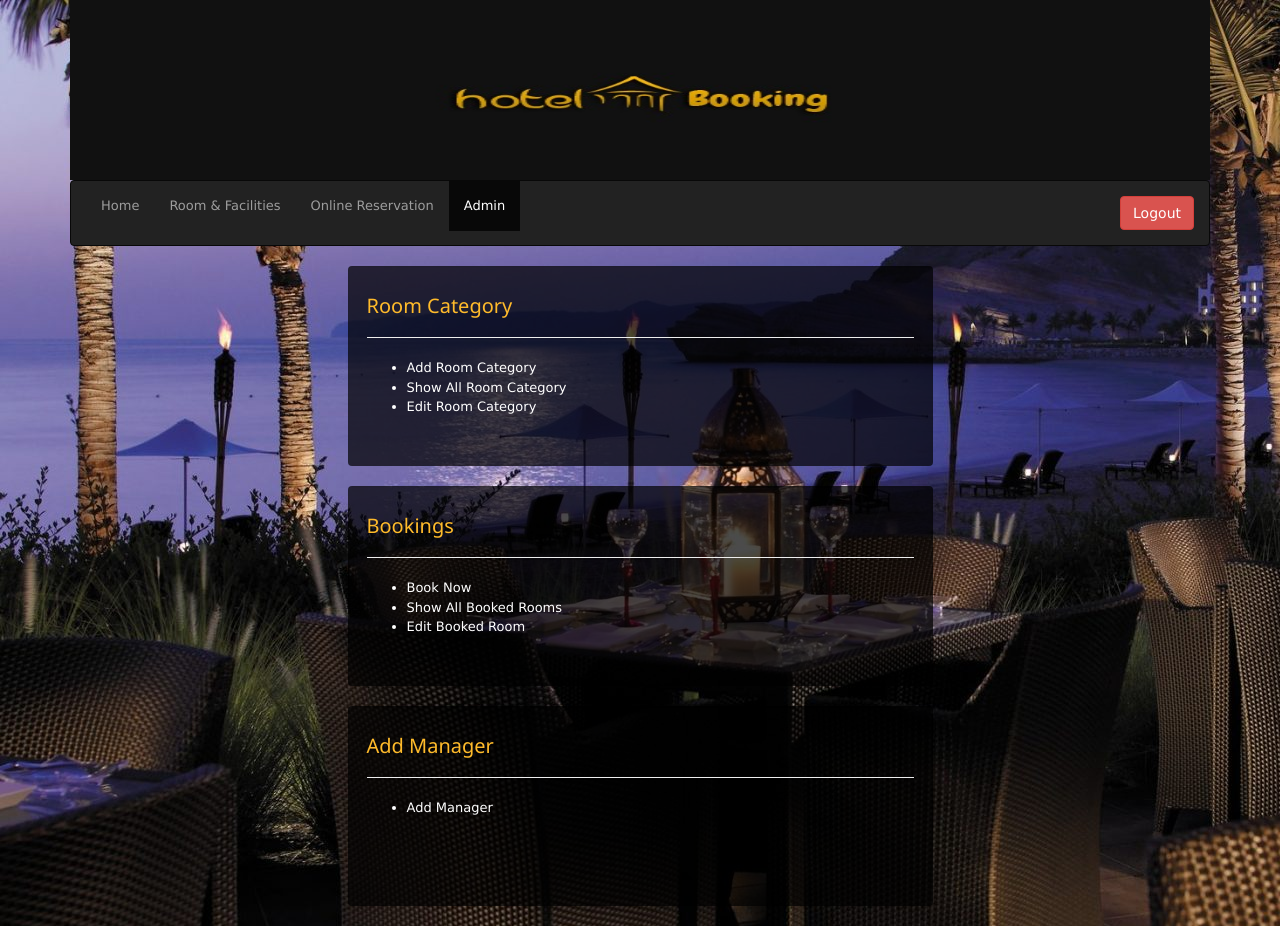
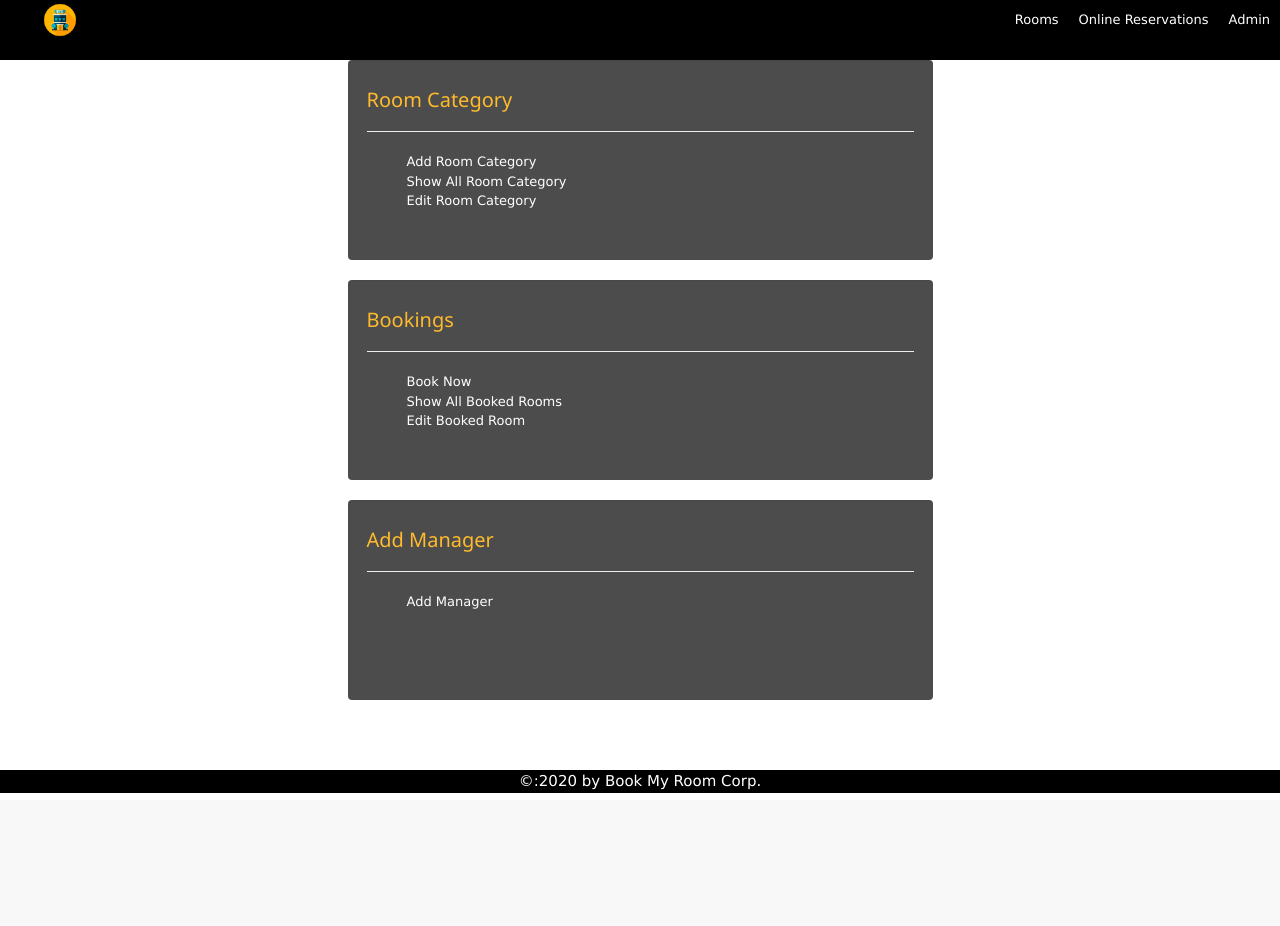
Before and after one commit to itsatharvpatil/Hotel-Booking-Project, a PHP site: page /admin.php in a window 1280 px wide. After the commit the page ends 793 px from the top, so only its background shows below. Run offline with PHP 8.4, Linux system fonts and the light colour scheme; the visitor is signed in with stand-in values (Sample User, id 1); some libraries are stand-ins or nearby versions.

Commit message:
Update admin.php

```diff
--- a/hotel booking/admin.php
+++ b/hotel booking/admin.php
@@ -37,9 +37,11 @@ if(isset($_GET['q']))
         }
 
         body {
-            background-image: url('images/home_bg.jpg');
+            background-color: #ffffff;
             background-repeat: no-repeat;
             background-attachment: fixed;
+            margin: 0px;
+            padding: 0px;
         }
 
         h4 {
@@ -50,34 +52,59 @@ if(isset($_GET['q']))
             color: white;
             font-size: 13px;
         }
+        header{
+                background:#000000;
+                height: 60px;
+            }
+            a{
+                color:#ffffff;
+                text-decoration: none;
+            }
+            ul li{
+                list-style-type: none;
+            }
+            #left-nav{
+                float:left;
+            }
+            #right-nav{
+                float:right;
+            }
+            #right-nav li{
+                float:left;
+                display: inline-block;
+                margin: 10px;
+            }
+            footer{
+                clear: both;
+                background-color: #000000;
+                margin-top: 50px;
+                text-align: center;
+                padding: 10;
+                color: #ffffff;
+            }
+            #logo{
+                height: 40px;
+                width: 40px;
+            }
     </style>
 
 
 </head>
 
 <body>
-    <div class="container">
 
 
-        <img class="img-responsive" src="images/home_banner.jpg" style="width:100%; height:180px;">
-        <nav class="navbar navbar-inverse">
-            <div class="container-fluid">
-                <ul class="nav navbar-nav">
-                    <li><a href="index.php">Home</a></li>
-                    <li><a href="room.php">Room &amp; Facilities</a></li>
-                    <li><a href="reservation.php">Online Reservation</a></li>
-                    <li class="active"><a href="admin.php">Admin</a></li>
-                </ul>
-                <ul class="nav navbar-nav navbar-right">
-                    <li>
-                        <a href="admin.php?q=logout">
-                            <button type="button" class="btn btn-danger">Logout</button>
-                        </a>
-                    </li>
-                </ul>
-            </div>
-        </nav>
-
+        <header>
+            <ul id="left-nav">
+                <li class="active"><a href="index.php"><img src="images/logo.png" id="logo"></a></li>
+            </ul>
+            <ul id="right-nav">
+                <li><a href="room.php">Rooms</a></li>
+                <li><a href="reservation.php">Online Reservations</a></li>
+                <li><a href="admin.php">Admin</a></li>
+            </ul>
+        </header>
+        <div class="container">
         <div class="row">
            <div class="col-md-3"></div>
             <div class="col-md-6 well">
@@ -132,7 +159,9 @@ if(isset($_GET['q']))
 
 
 
-
+    <footer style="clear: both;">
+            &COPY:2020 by Book My Room Corp.
+    </footer>
 
 
 
```
